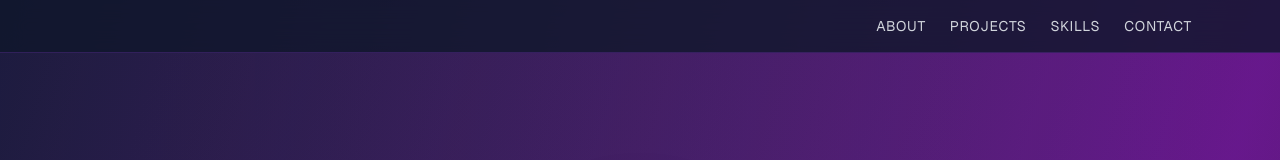
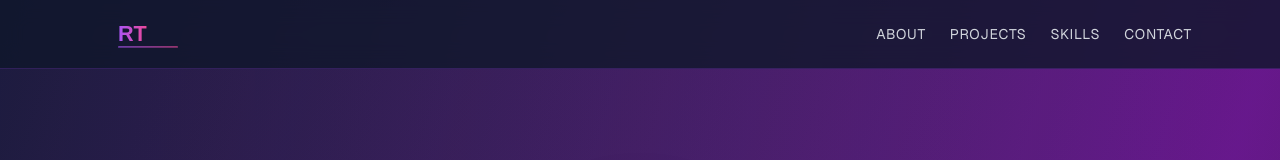
Before and after one commit to Rezu-wan/my-portfolio, a Next.js app: page / in a window 1280 px wide. Shown: the top 160 px of the page. Built offline with nearby package versions, Linux system fonts and the light colour scheme; grey boxes are pictures that could not be loaded.

Commit message:
Fix logo display issues
- Fixed SVG: removed fill='none' from root element
- Fixed gradient syntax (stop-color instead of style)
- Added inline styles to img for better rendering
- Increased logo size for better visibility

```diff
--- a/app/page.tsx
+++ b/app/page.tsx
@@ -102,9 +102,9 @@ export default function Home() {
               <img
                 src="/logo.svg"
                 alt="RT Logo"
-                width="100"
-                height="30"
-                className="w-auto"
+                width="120"
+                height="36"
+                style={{ width: '120px', height: 'auto', display: 'block' }}
               />
             </a>
             <div className="flex gap-6">
```
Also changed, not shown: public/logo.svg, src/ss1.png (added).
